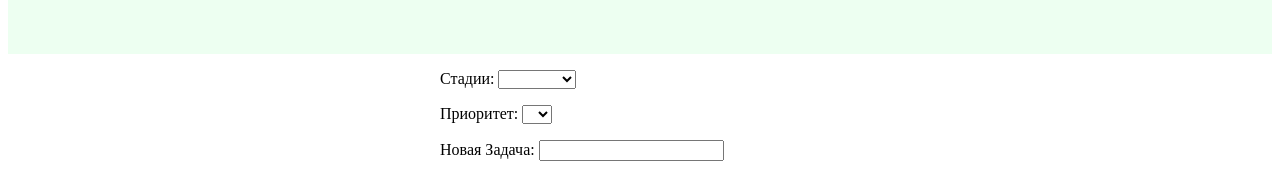
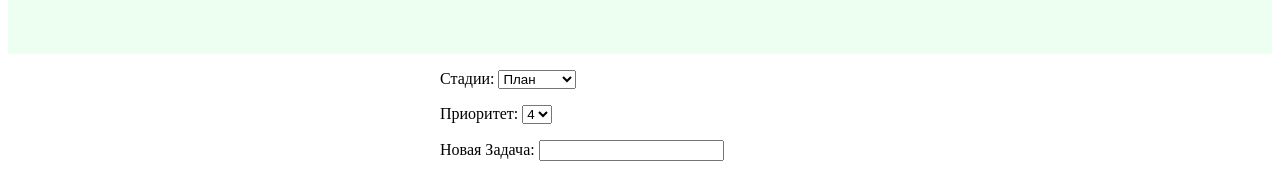
Before and after one commit to radioilya/Kanban, an Angular app: page / in a window 1280 px wide. Shown: the part 346-520 px from the top of the page. Built offline with nearby package versions, Linux system fonts and the light colour scheme.

Commit message:
Исправления по замечаниям

```diff
--- a/src/app/board/board.component.html
+++ b/src/app/board/board.component.html
@@ -1,7 +1,7 @@
 
 <div class="board">
 <div *ngFor="let stage of stages; let i=index; let isLast=last; let isFirst=first;">
-  <app-stage [moveEnabled]="!isLast"  [backEnabled]="!isFirst" (moveTask)="onMoveTask($event)" (downTask)="offMoveTask($event, i)" [stage]="stage"></app-stage>
+  <app-stage [moveEnabled]="!isLast"  [backEnabled]="!isFirst" (moveTask)="onMoveTask($event, i)" (downTask)="offMoveTask($event, i)" [stage]="stage"></app-stage>
 </div>
 </div>
-<app-create-task [stages]="stages" (newTask)="downTask($event,1)"></app-create-task>
+<app-create-task [stages]="stages" (newTask)="newTask($event)"></app-create-task>
--- a/src/app/board/board.component.ts
+++ b/src/app/board/board.component.ts
@@ -18,7 +18,7 @@ export class BoardComponent implements OnInit {
   ngOnInit() {
 
   }
-  downTask($event: Task){
+  newTask($event: Task) {
 
     this.stages[$event.parent_id].tasks.push($event);
   }
--- a/src/app/create-task/create-task.component.html
+++ b/src/app/create-task/create-task.component.html
@@ -2,7 +2,8 @@
 <form (submit)='createTask()'>
   <p>
     <label title="Стадии">Стадии:
-      <select [formControl]="taskParent_id">
+      <select [formControl]="taskParent_id" >
+
       <option *ngFor="let stage of stages;" value="{{stage.id}}">{{stage.name}}</option>
     </select>
     </label>
@@ -12,7 +13,7 @@
     <option value="1">1</option>
     <option value="2">2</option>
     <option value="3">3</option>
-    <option value="4" selected="selected">4</option>
+    <option value="4">4</option>
   </select>
   </label>
 
--- a/src/app/create-task/create-task.component.ts
+++ b/src/app/create-task/create-task.component.ts
@@ -17,8 +17,8 @@ export class CreateTaskComponent implements OnInit {
   constructor() {
     this.taskName = new FormControl('', [Validators.required, Validators.minLength(3), Validators.maxLength(50)]);
     this.taskDescription = new FormControl('', [Validators.required, Validators.minLength(10), Validators.maxLength(100)]);
-    this.taskPriority = new FormControl('');
-    this.taskParent_id = new FormControl('');
+    this.taskPriority = new FormControl('4');
+    this.taskParent_id = new FormControl('0');
   }
   @Output()  newTask: EventEmitter<Task> = new EventEmitter<Task>();
   ngOnInit() {
```
